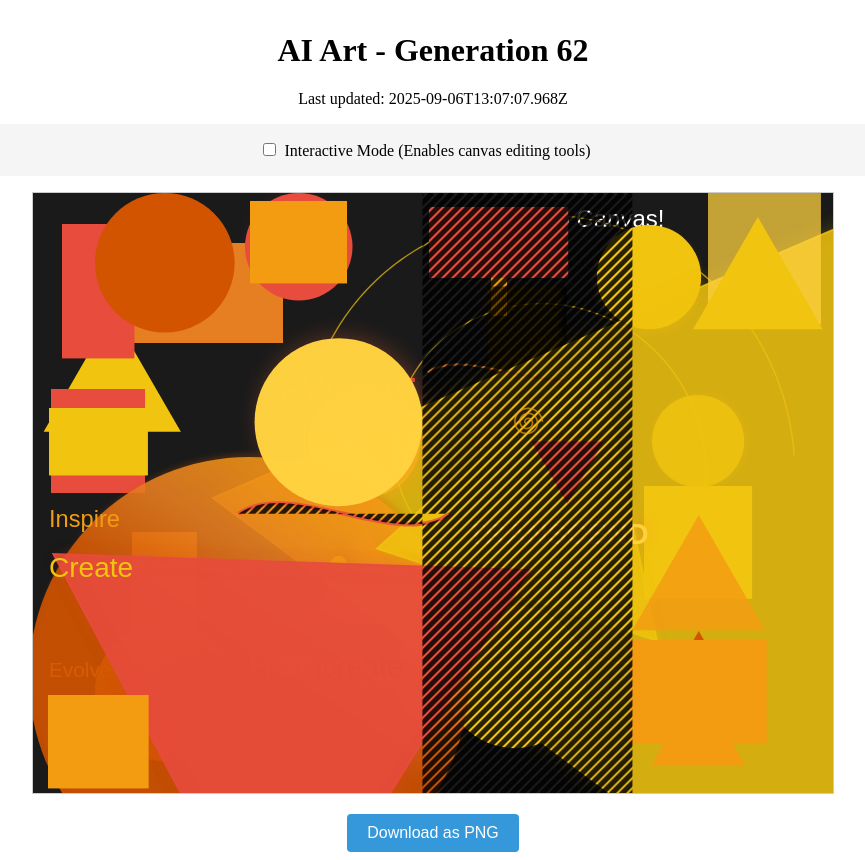
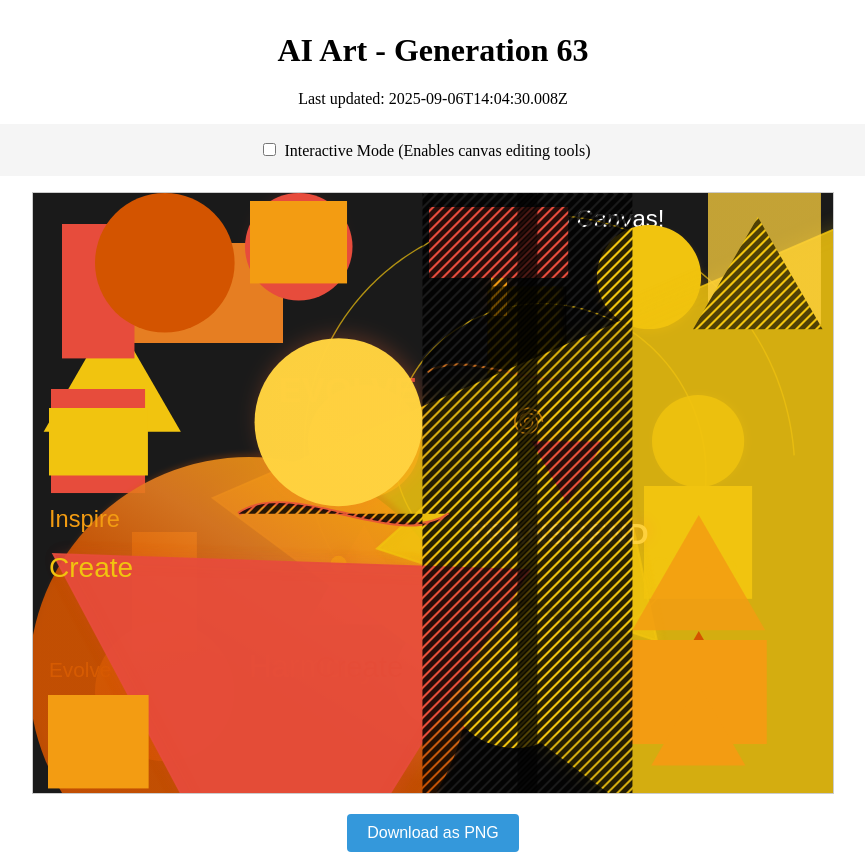
Before and after one commit to mcclowes/ai-art, a React (Vite) app: page / in a window 1280 px wide. Shown: the whole page, without its empty margins (207-1072 px from the left). Built offline with nearby package versions, Linux system fonts and the light colour scheme.

Commit message:
Improve artwork - Generation 63

```diff
--- a/src/artwork-state.ts
+++ b/src/artwork-state.ts
@@ -806,9 +806,20 @@ export const artworkState: ArtworkState = {
       "size": 74.82907639434742,
       "fillStyle": "#f1c40f",
       "id": "triangle_1757164027968"
+    },
+    {
+      "type": "rectangle",
+      "x": 484.4375772558714,
+      "y": 0,
+      "width": 20,
+      "height": 712,
+      "fillStyle": "#e74c3c",
+      "pattern": "stripes",
+      "opacity": 0.6718703767357657,
+      "id": "pattern_rect_1757167470008"
     }
   ],
-  "generation": 62,
-  "lastUpdated": "2025-09-06T13:07:07.968Z",
+  "generation": 63,
+  "lastUpdated": "2025-09-06T14:04:30.008Z",
   "cycleStarted": "2025-09-04T00:19:55.543Z"
 };
```
